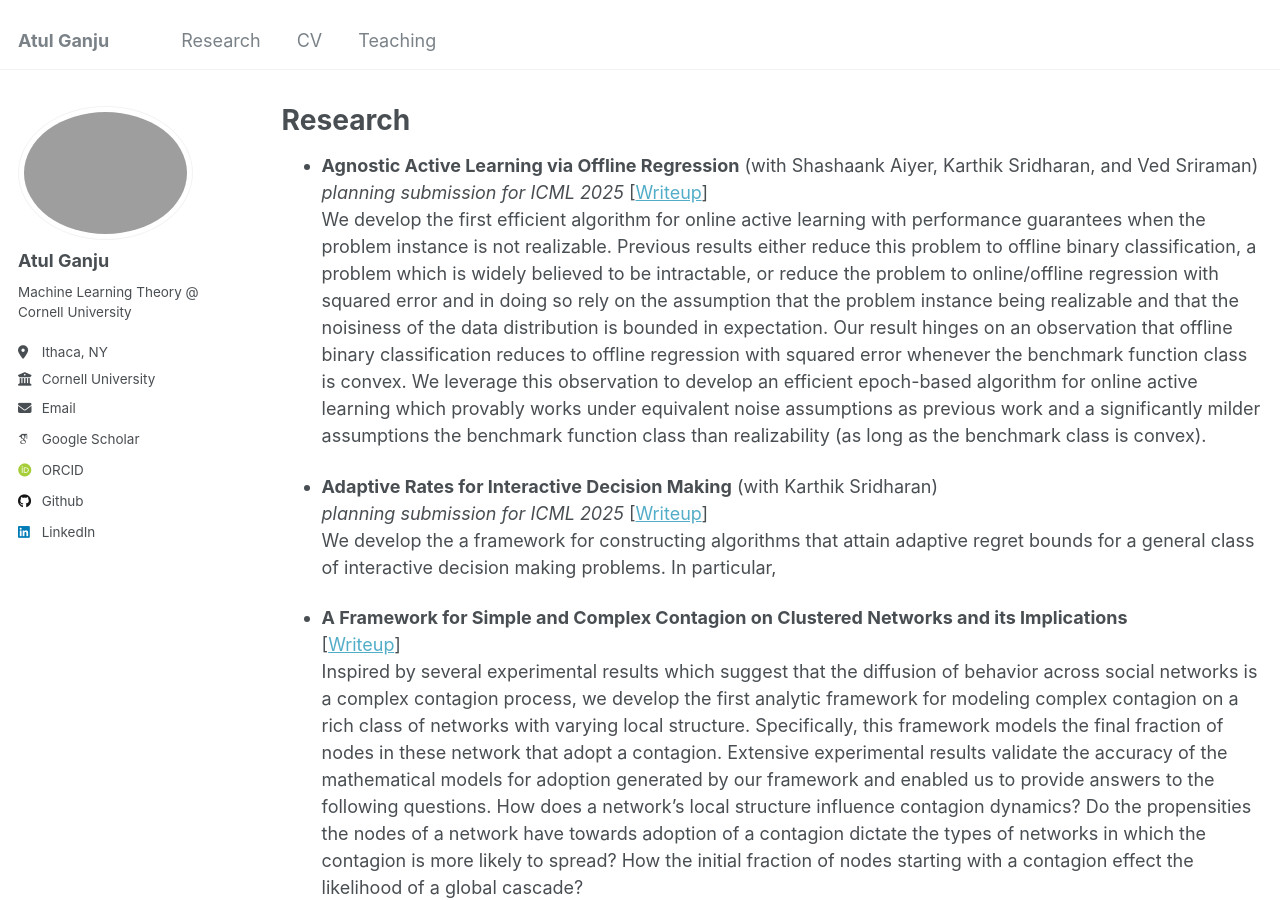
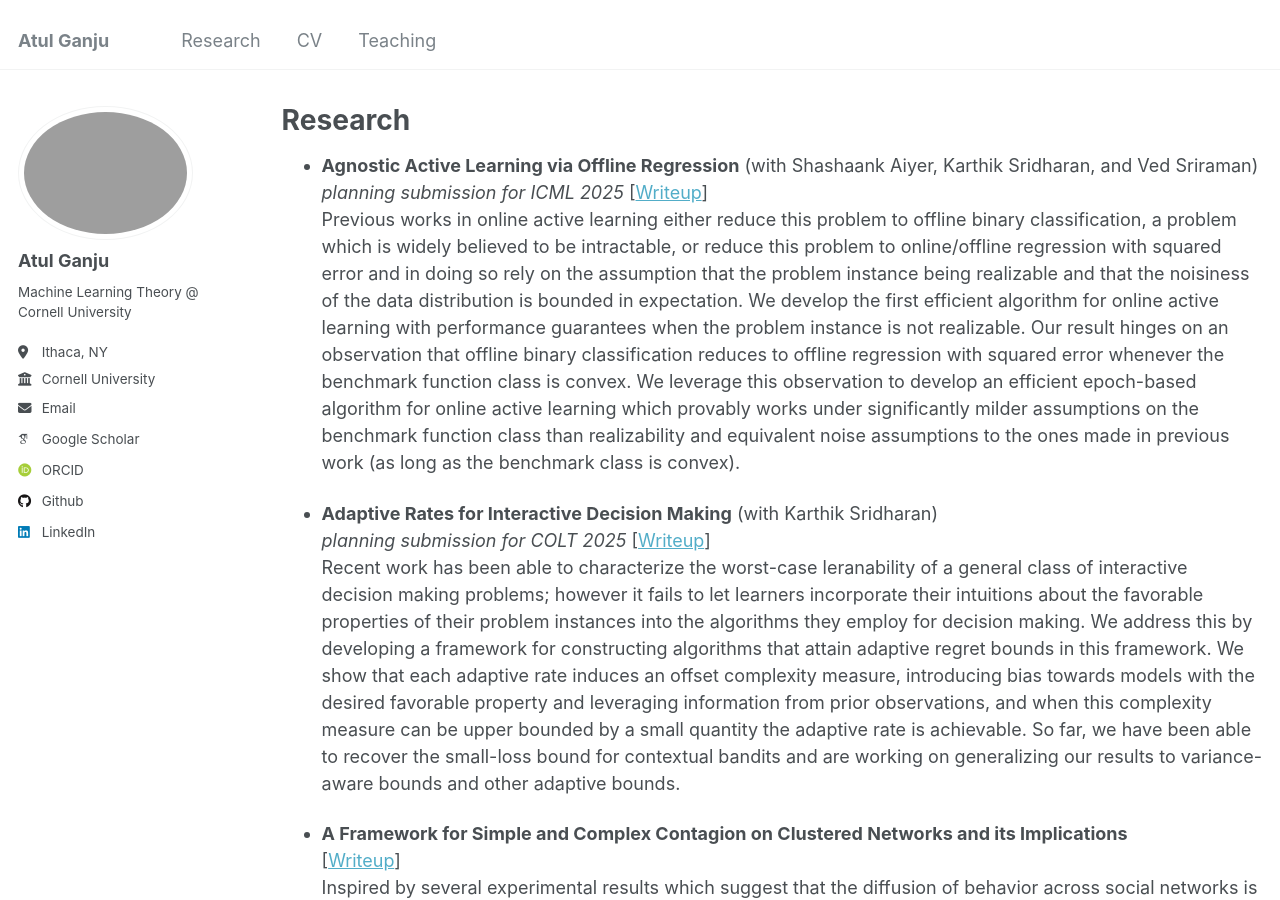
Before and after one commit to atulganju/atulganju.github.io, a Jekyll site: the page built from _pages/research.md, in a window 1280 px wide and 900 px high. Built offline with Jekyll 4.4.1, drawn with Linux system fonts in a browser that asks for light colours; some web fonts are replaced.

Commit message:
Update research.md rough draft for first three research projects

```diff
--- a/_pages/research.md
+++ b/_pages/research.md
@@ -8,12 +8,12 @@ author_profile: true
 * **Agnostic Active Learning via Offline Regression** (with Shashaank Aiyer, Karthik Sridharan, and Ved Sriraman)\
   *planning submission for ICML 2025*
   [[Writeup](https://github.com/atulganju/Agnostic-Stream-Based-Selective-Sampling-via-Regression)]\
-  We develop the first efficient algorithm for online active learning with performance guarantees when the problem instance is not realizable. Previous results either reduce this problem to offline binary classification, a problem which is widely believed to be intractable, or reduce the problem to online/offline regression with squared error and in doing so rely on the assumption that the problem instance being realizable and that the noisiness of the data distribution is bounded in expectation. Our result hinges on an observation that offline binary classification reduces to offline regression with squared error whenever the benchmark function class is convex. We leverage this observation to develop an efficient epoch-based algorithm for online active learning which provably works under equivalent noise assumptions as previous work and a significantly milder assumptions the benchmark function class than realizability (as long as the benchmark class is convex).
+Previous works in online active learning either reduce this problem to offline binary classification, a problem which is widely believed to be intractable, or reduce this problem to online/offline regression with squared error and in doing so rely on the assumption that the problem instance being realizable and that the noisiness of the data distribution is bounded in expectation. We develop the first efficient algorithm for online active learning with performance guarantees when the problem instance is not realizable. Our result hinges on an observation that offline binary classification reduces to offline regression with squared error whenever the benchmark function class is convex. We leverage this observation to develop an efficient epoch-based algorithm for online active learning which provably works under significantly milder assumptions on the benchmark function class than realizability and equivalent noise assumptions to the ones made in previous work (as long as the benchmark class is convex).
 
 * **Adaptive Rates for Interactive Decision Making** (with Karthik Sridharan)\
-  *planning submission for ICML 2025*
+  *planning submission for COLT 2025*
   [[Writeup](https://github.com/atulganju/Adaptive-Rates-for-Interactive-Decision-Making/blob/main/Adaptive_Rates_for_Interactive_Decision_Making.pdf)]\
-  We develop the a framework for constructing algorithms that attain adaptive regret bounds for a general class of interactive decision making problems. In particular,
+  Recent work has been able to characterize the worst-case leranability of a general class of interactive decision making problems; however it fails to let learners incorporate their intuitions about the favorable properties of their problem instances into the algorithms they employ for decision making. We address this by developing a framework for constructing algorithms that attain adaptive regret bounds in this framework. We show that each adaptive rate induces an offset complexity measure, introducing bias towards models with the desired favorable property and leveraging information from prior observations, and when this complexity measure can be upper bounded by a small quantity the adaptive rate is achievable. So far, we have been able to recover the small-loss bound for contextual bandits and are working on generalizing our results to variance-aware bounds and other adaptive bounds.
 
 * **A Framework for Simple and Complex Contagion on Clustered Networks and its Implications**\
   [[Writeup](https://github.com/atulganju/Complex-Contagion-In-Clique-Based-Networks/tree/main)]\
```
